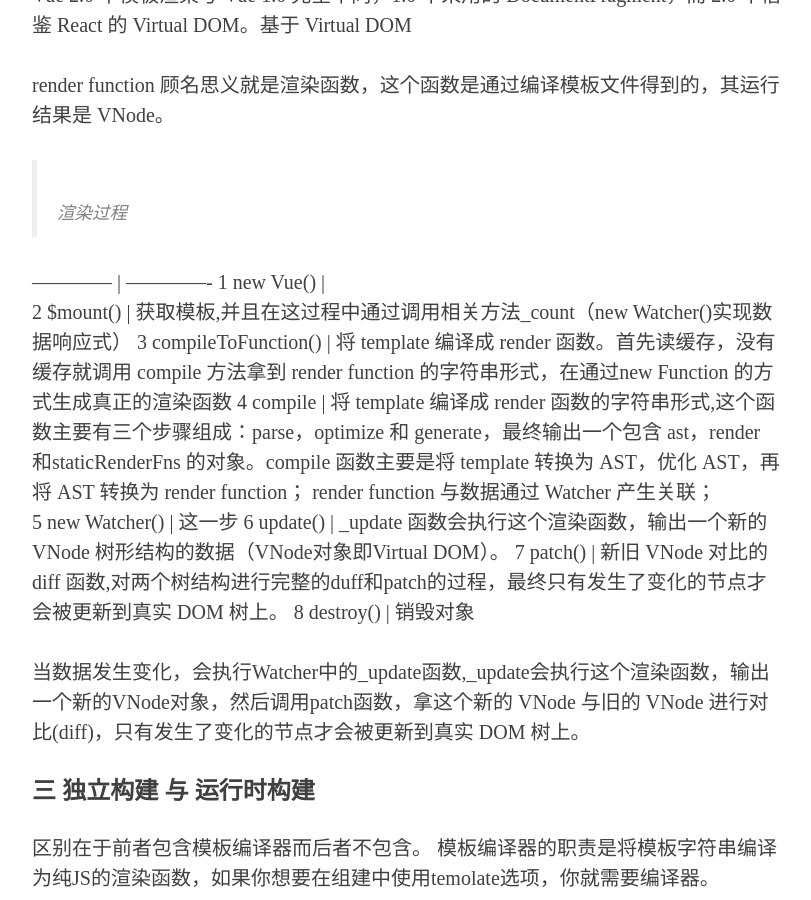
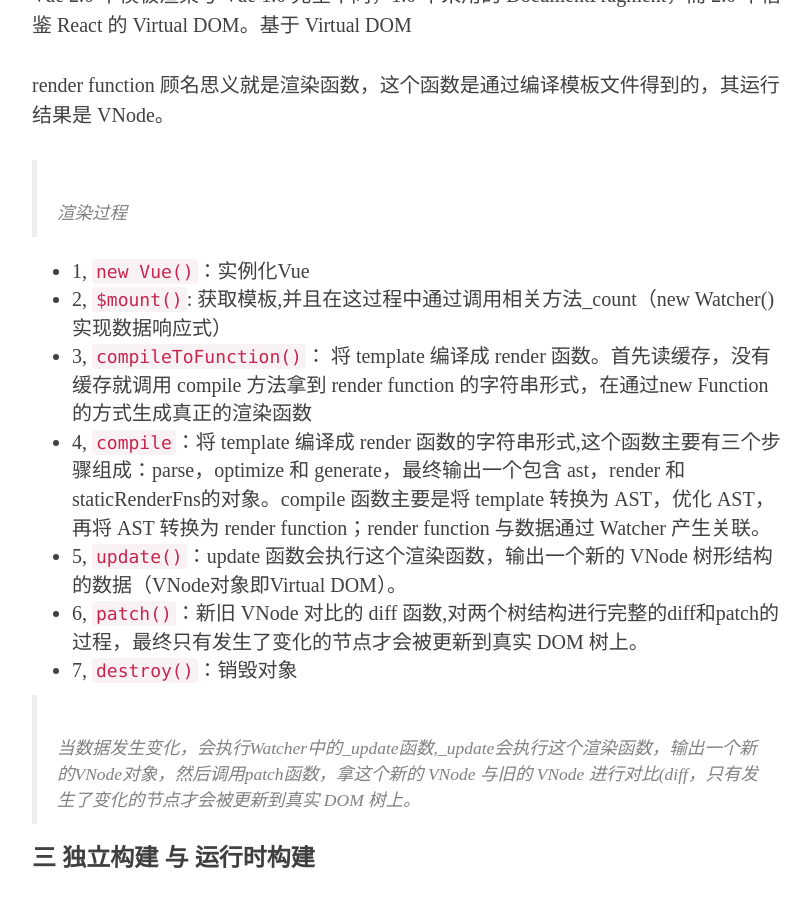
Before and after one commit to XJIANBIN/XJIANBIN.github.io, a Jekyll site: the page built from _posts/2017-8-6-Vue-templateRender.md, in a window 1280 px wide and 900 px high, scrolled down 468 px. Shown: the whole window, without its empty margins (233-1044 px from the left). Built offline with Jekyll 4.4.1, drawn with Linux system fonts in a browser that asks for light colours; nearby versions of some CDN libraries; some web fonts are replaced; formulas are drawn with MathJax 3; comment, search, counter and statistics services are not loaded; some of the changed text lies outside the part shown.

Commit message:
new arctile

```diff
--- a/_posts/2017-8-6-Vue-templateRender.md
+++ b/_posts/2017-8-6-Vue-templateRender.md
@@ -21,21 +21,15 @@
 
 > 渲染过程
 
-  ------------ | -------------
-  1  new Vue()                 |
-  2  $mount()                  |      获取模板,并且在这过程中通过调用相关方法_count（new Watcher()实现数据响应式）
-  3  compileToFunction()       |      将 template 编译成 render 函数。首先读缓存，没有缓存就调用 compile 方法拿到 render function 的字符串形式，在通过new
-                                       Function 的方式生成真正的渲染函数
-  4  compile                   |      将 template 编译成 render 函数的字符串形式,这个函数主要有三个步骤组成：parse，optimize 和 generate，最终输出一个包含 ast，render
-                                       和staticRenderFns 的对象。compile 函数主要是将 template 转换为 AST，优化 AST，再将 AST 转换为 render function；
-                                       render function 与数据通过 Watcher 产生关联；
-  5  new Watcher()              |       这一步
-  6  update()                   |       _update 函数会执行这个渲染函数，输出一个新的 VNode 树形结构的数据（VNode对象即Virtual DOM）。
-  7  patch()                    |      新旧 VNode 对比的 diff 函数,对两个树结构进行完整的duff和patch的过程，最终只有发生了变化的节点才会被更新到真实 DOM 树上。
-  8  destroy()                  |     销毁对象
+* 1, `new Vue()`：实例化Vue
+* 2, `$mount()`: 获取模板,并且在这过程中通过调用相关方法_count（new Watcher()实现数据响应式）
+* 3, `compileToFunction()`： 将 template 编译成 render 函数。首先读缓存，没有缓存就调用 compile 方法拿到 render function 的字符串形式，在通过new Function 的方式生成真正的渲染函数
+* 4, `compile`：将 template 编译成 render 函数的字符串形式,这个函数主要有三个步骤组成：parse，optimize 和 generate，最终输出一个包含 ast，render 和staticRenderFns的对象。compile 函数主要是将 template 转换为 AST，优化 AST，再将 AST 转换为 render function；render function 与数据通过 Watcher 产生关联。
+* 5,  `update()`：update 函数会执行这个渲染函数，输出一个新的 VNode 树形结构的数据（VNode对象即Virtual DOM）。
+* 6,  `patch()`：新旧 VNode 对比的 diff 函数,对两个树结构进行完整的diff和patch的过程，最终只有发生了变化的节点才会被更新到真实 DOM 树上。
+* 7,  `destroy()`：销毁对象
 
-
-  当数据发生变化，会执行Watcher中的_update函数,_update会执行这个渲染函数，输出一个新的VNode对象，然后调用patch函数，拿这个新的 VNode 与旧的 VNode 进行对比(diff)，只有发生了变化的节点才会被更新到真实 DOM 树上。
+> 当数据发生变化，会执行Watcher中的_update函数,_update会执行这个渲染函数，输出一个新的VNode对象，然后调用patch函数，拿这个新的 VNode 与旧的 VNode 进行对比(diff，只有发生了变化的节点才会被更新到真实 DOM 树上。
 
 ### 三 独立构建 与 运行时构建
 
@@ -81,4 +75,4 @@
 
  * 1 [Vue2.0 源码阅读：模板渲染](https://zhouweicsu.github.io/blog/2017/04/21/vue-2-0-template/)
 
- * 2 [【Vue源码探究二】从 $mount 讲起，一起探究Vue的渲染机制](https://segmentfault.com/a/1190000009467029)
+ * 2 [Vue源码探究二 从 $mount 讲起，一起探究Vue的渲染机制](https://segmentfault.com/a/1190000009467029)
```
